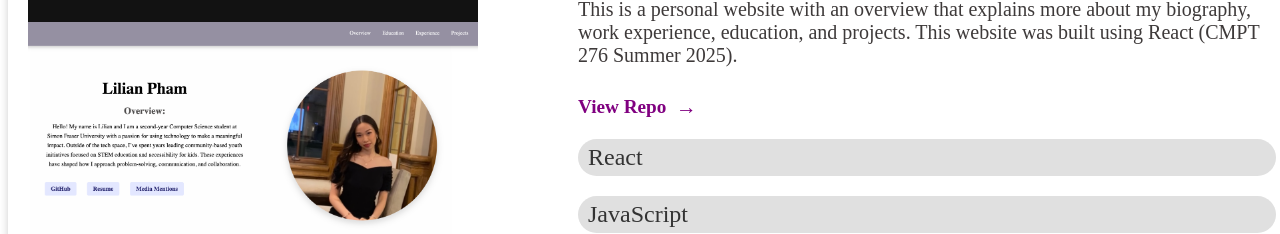
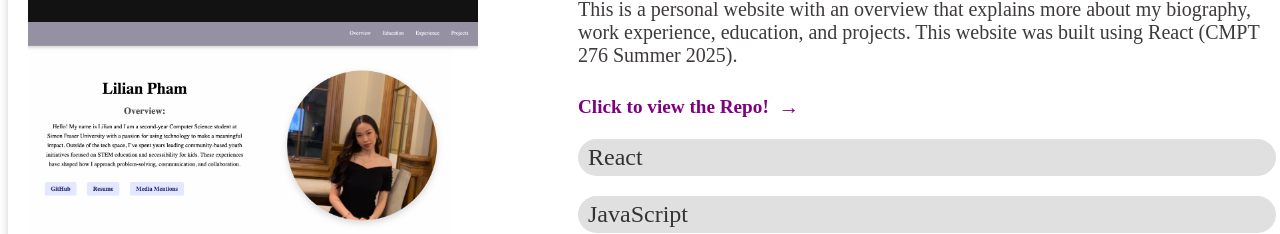
Before and after one commit to lilian-pham/lilian-pham.github.io, a React (Create React App) app: page /projects in a window 1280 px wide. Shown: the part 179-413 px from the top of the page. Built offline with nearby package versions, Linux system fonts and the light colour scheme.

Commit message:
added styling changes to main page navigation

```diff
--- a/src/App.css
+++ /dev/null
@@ -1,3 +0,0 @@
-.App {
-  text-align: center;
-}
--- a/src/App.jsx
+++ b/src/App.jsx
@@ -1,6 +1,5 @@
 import React from 'react';
 import { BrowserRouter as Router, Routes, Route } from "react-router-dom";
-import './App.css';
 
 import MainPage from './pages/main-page/main';
 import Navbar from "./components/navBar";
--- a/src/components/projectComponent.jsx
+++ b/src/components/projectComponent.jsx
@@ -16,7 +16,7 @@ const ProjectComponent = ({ name, description, image, github, tags }) => (
           rel="noopener noreferrer"
           className="repo-link"
         >
-          View Repo
+          Click to view the Repo!
         </a>
       )}
 
```
